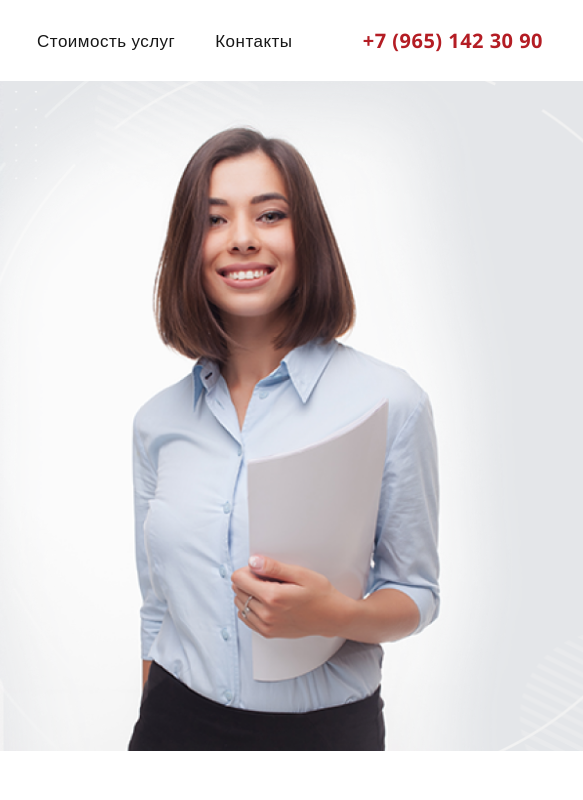
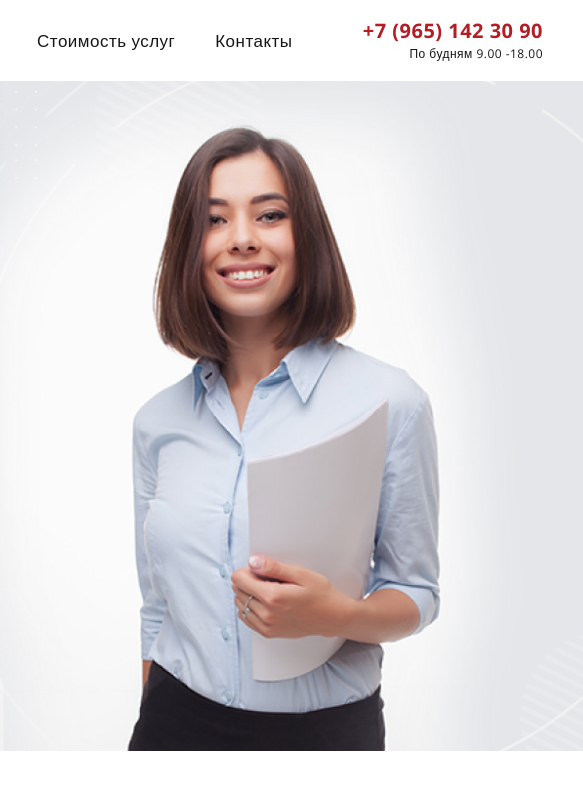
Before and after one commit to addefault/expert, a plain HTML site: page index.html in a window 1280 px wide. Shown: the top 800 px of the page, 697-1280 px from the left. Drawn offline with nearby package versions, Linux system fonts and the light colour scheme.

Commit message:
Add files via upload

```diff
--- a/css/style.bundle.css
+++ b/css/style.bundle.css
@@ -230,8 +230,10 @@ header .header__right .header__phone {
     line-height: 27px
 }
 
+
+
 header .header__right div {
-    font-size: 15px;
+    font-size: 12px;
     line-height: 20px
 }
 
--- a/index.html
+++ b/index.html
@@ -189,7 +189,7 @@
         </div>
         <div class="header__right">
           <a href="tel:+7 (965) 142 30 90" class="header__phone">+7 (965) 142 30 90</a>
-          <!-- <div>По будням 9.00 -18.00</div> -->
+          <div>По будням 9.00 -18.00</div>
         </div>
       </div>
     </header>
```
